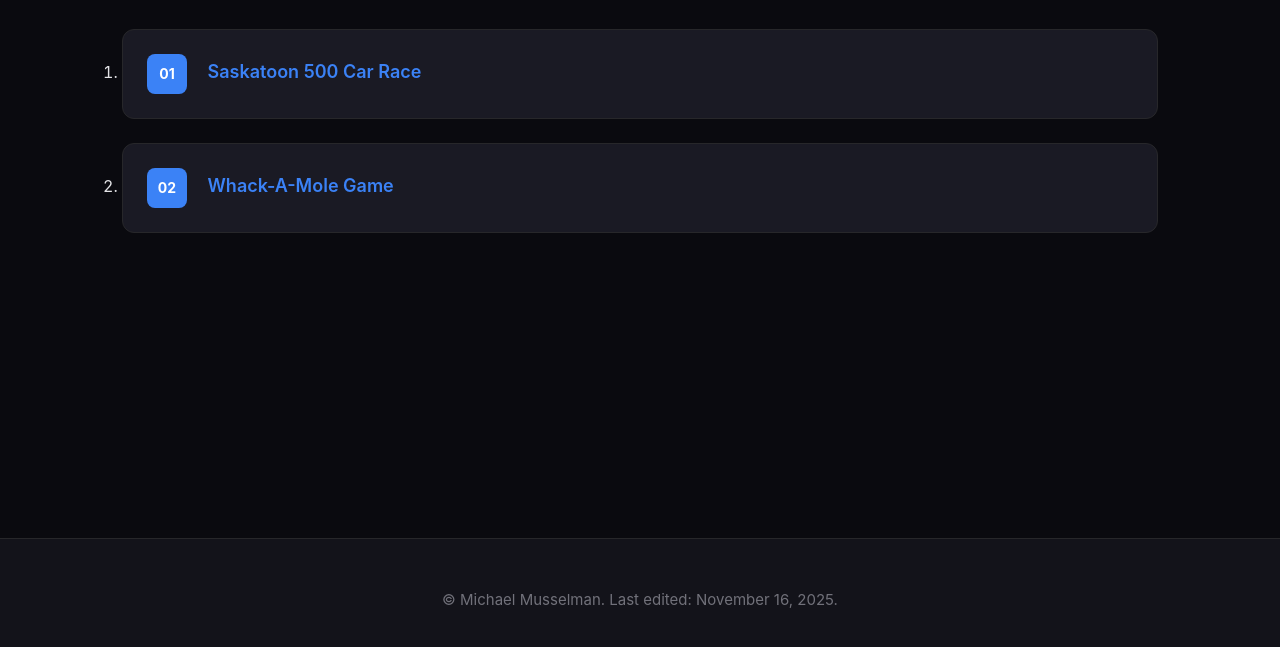
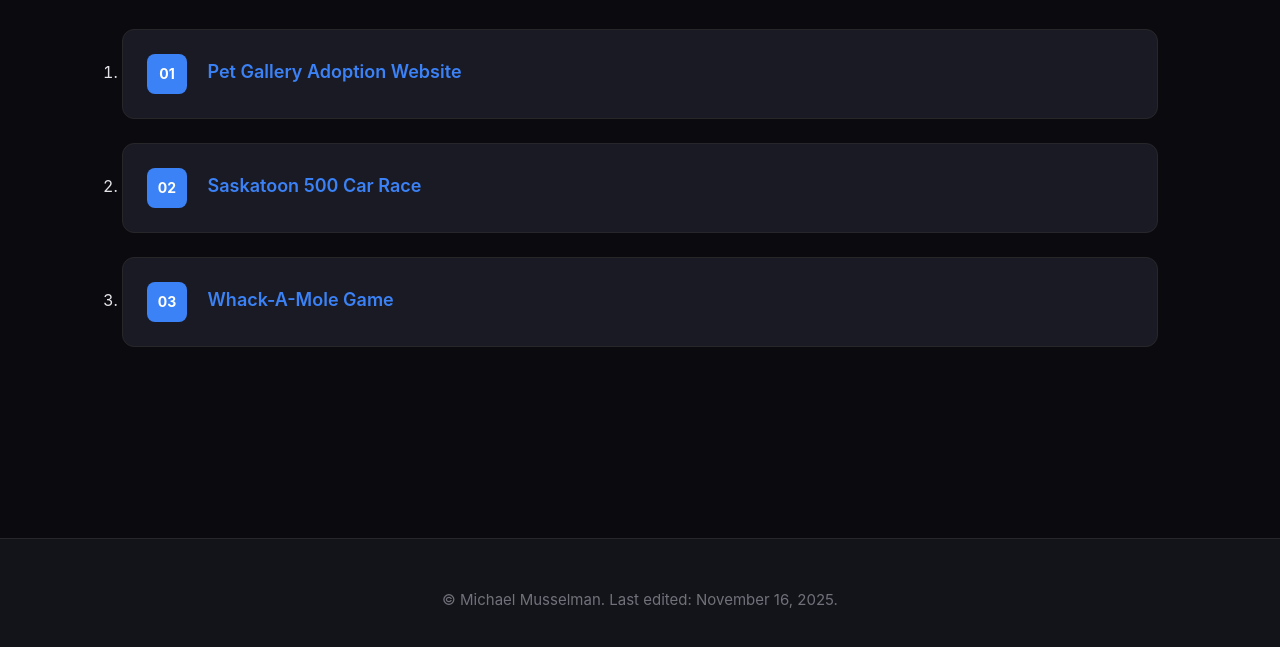
Before and after one commit to DarthShoppinMaul/darthshoppinmaul.github.io, a plain HTML site: page artifacts/index.html in a window 1280 px wide. Shown: the part 245-892 px from the top of the page. Drawn offline with Linux system fonts and the light colour scheme.

Commit message:
added to artifacts list

```diff
--- a/artifacts/index.html
+++ b/artifacts/index.html
@@ -29,11 +29,15 @@
 
   <ol class="artifact-list">
     <li>
+      <a href="/artifacts/pet-gallery">Pet Gallery Adoption Website</a>
+    </li>
+    <li>
       <a href="/artifacts/car-race-artifact.html">Saskatoon 500 Car Race</a>
     </li>
     <li>
       <a href="/artifacts/whackamole-artifact.html">Whack-A-Mole Game</a>
     </li>
+
   </ol>
 </main>
 
--- a/assets/data/projects.json
+++ b/assets/data/projects.json
@@ -3,7 +3,6 @@
     "title": "Pet Gallery — Full-Stack Adoption Platform",
     "summary": "Production-ready pet adoption application with React, FastAPI, SQLite, JWT authentication, and comprehensive admin management.",
     "tags": [
-      "CWEB280",
       "React",
       "FastAPI",
       "Python",
```
